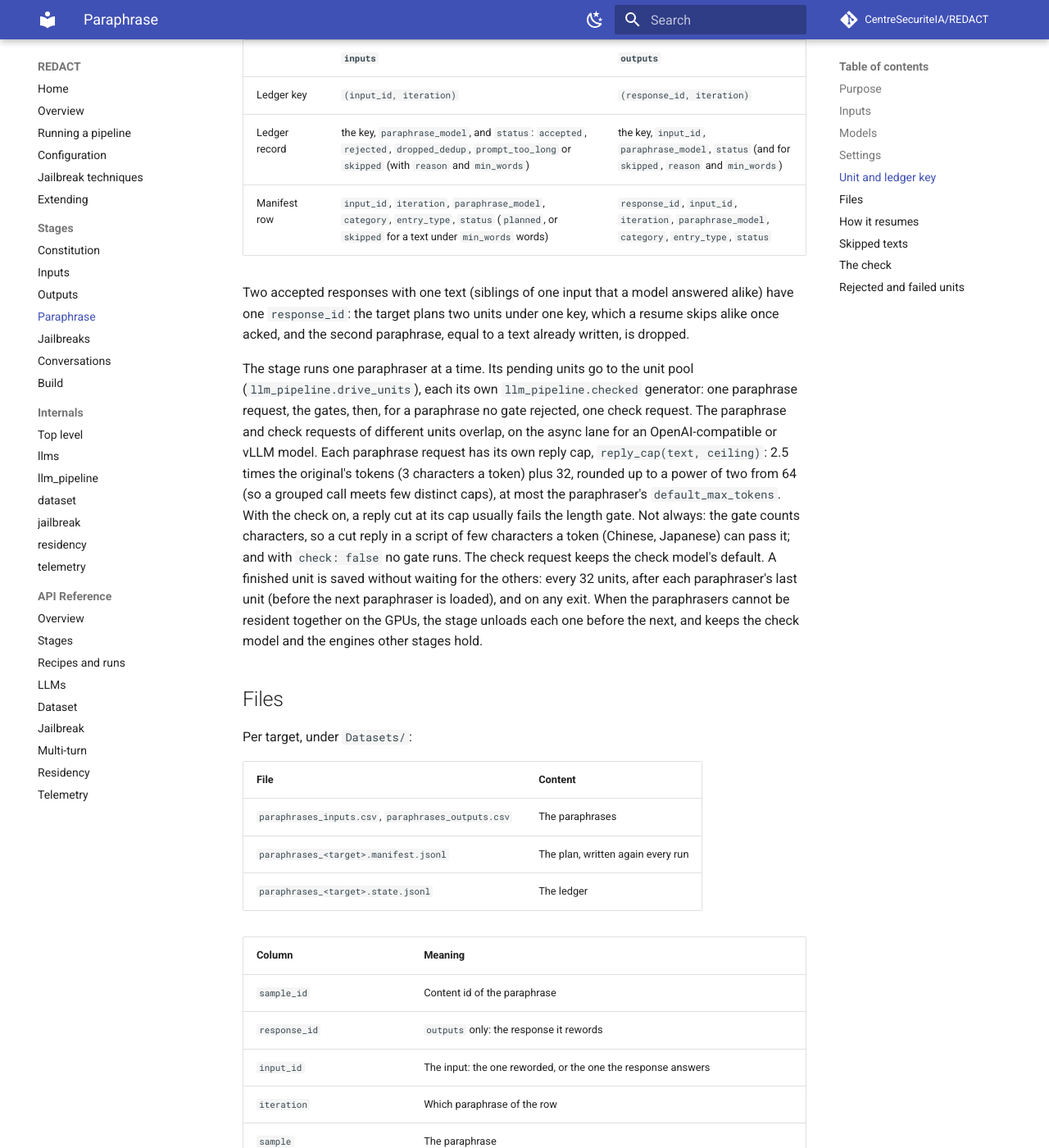
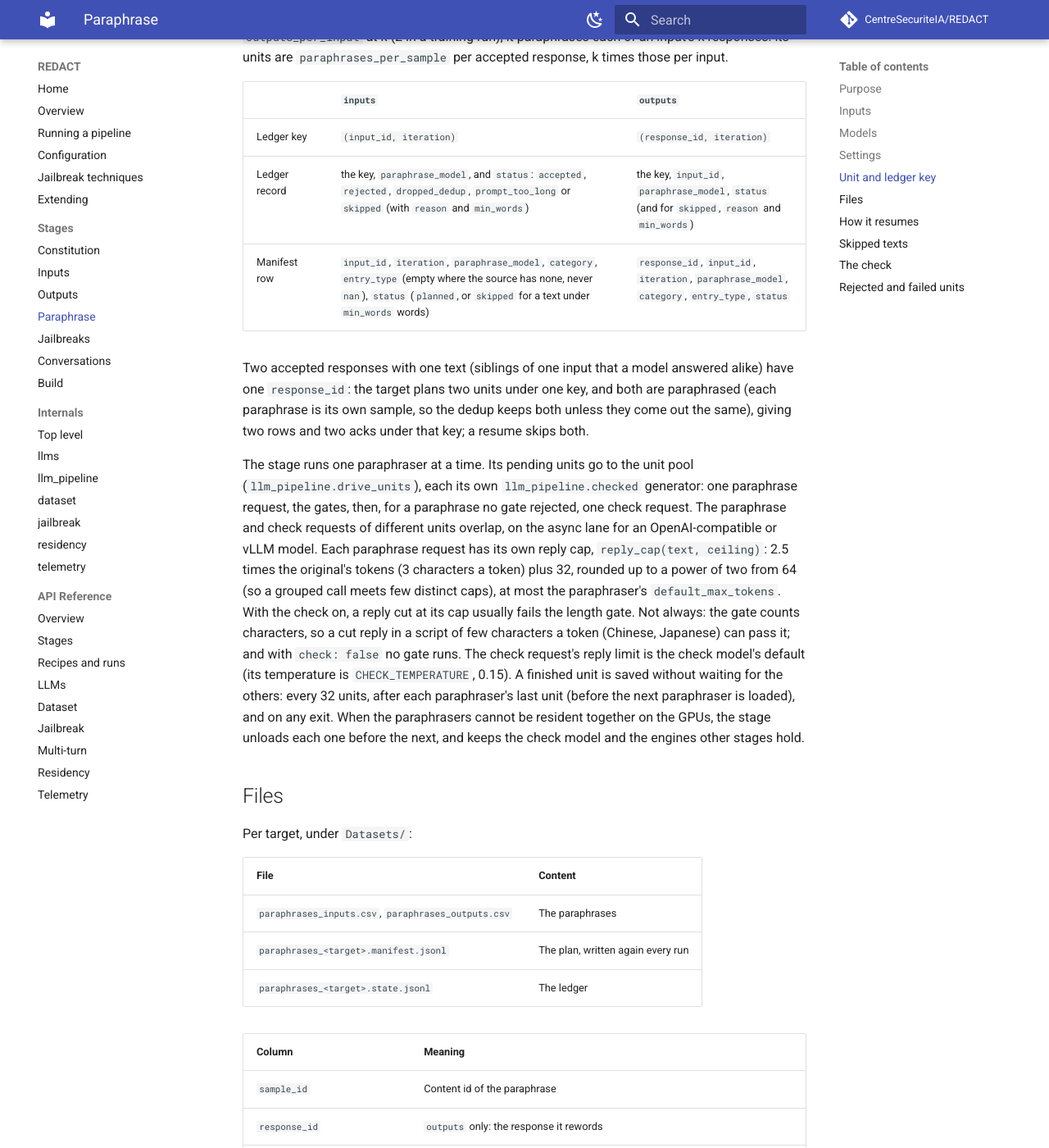
Before and after one commit to CentreSecuriteIA/REDACT, an MkDocs documentation site: the page built from docs/stages/paraphrase.md, in a window 1280 px wide and 1400 px high, scrolled down 2515 px. Shown: the whole window at 82% size. Built offline with MkDocs 1.6.1 and Material for MkDocs 9.7.7, drawn with Linux system fonts in a browser that asks for light colours; comment, search, counter and statistics services are not loaded; some of the changed text lies outside the part shown.

Commit message:
Write a missing paraphrase category as empty and check the pool first
- A source row with no category or entry type, in a frame passed in, was
  written as the text "nan" in its paraphrase rows and manifest (str() of
  the cell). The units now read both columns as the label columns are
  read: empty where the source has none.
- An unregistered paraphraser got past check_paraphrase_prompt, which
  returns silently for it, and its client is built lazily, so a fresh run
  cleared the target and acked its skips before the KeyError. The front
  now resolves every pool model (get_model_config) before anything runs.
- "Round-robin" in the front's docstring and _assign_paraphraser: the pick
  is a seeded hash of the unit's id and iteration, as paraphrase.md says.
- paraphrase.md: two responses with one response_id are both paraphrased,
  two rows and two acks under one key (it said the second was dropped);
  the check request's reply limit, not its temperature (0.15), is the check
  model's default; a training run's fragment share is 0.19, about one input
  in five, under log weighting (0.15 at the table's weights).

Tests: a frame with a missing category and entry type writes them empty in
the rows and the manifest; an unregistered paraphraser with resume=False
raises and leaves the earlier file as it was. Both fail without the change.

Co-Authored-By: Claude Opus 5.5 <noreply@anthropic.com>

```diff
--- a/docs/stages/paraphrase.md
+++ b/docs/stages/paraphrase.md
@@ -72,7 +72,8 @@ WARNING says so when the packaged prompt it replaces has one; remove the key
 to run another wording.
 
 `paraphraser` may name one model, or `"distribution"` for every model with
-the `paraphraser` role. With several, each unit goes to one of them, picked
+the `paraphraser` role. Each must be registered: an unregistered one stops
+the front, with a `KeyError`, before a fresh run clears anything. With several, each unit goes to one of them, picked
 from a hash of `(seed, id, iteration)`, the id being the unit's: `input_id`
 for the inputs, `response_id` for the outputs. The front warns when the check
 model is also a paraphraser, and when `paraphrases_per_sample` is above 1
@@ -103,12 +104,13 @@ training run), it paraphrases each of an input's k responses: its units are
 |---|---|---|
 | Ledger key | `(input_id, iteration)` | `(response_id, iteration)` |
 | Ledger record | the key, `paraphrase_model`, and `status`: `accepted`, `rejected`, `dropped_dedup`, `prompt_too_long` or `skipped` (with `reason` and `min_words`) | the key, `input_id`, `paraphrase_model`, `status` (and for `skipped`, `reason` and `min_words`) |
-| Manifest row | `input_id`, `iteration`, `paraphrase_model`, `category`, `entry_type`, `status` (`planned`, or `skipped` for a text under `min_words` words) | `response_id`, `input_id`, `iteration`, `paraphrase_model`, `category`, `entry_type`, `status` |
+| Manifest row | `input_id`, `iteration`, `paraphrase_model`, `category`, `entry_type` (empty where the source has none, never `nan`), `status` (`planned`, or `skipped` for a text under `min_words` words) | `response_id`, `input_id`, `iteration`, `paraphrase_model`, `category`, `entry_type`, `status` |
 
 Two accepted responses with one text (siblings of one input that a model
 answered alike) have one `response_id`: the target plans two units under
-one key, which a resume skips alike once acked, and the second paraphrase,
-equal to a text already written, is dropped.
+one key, and both are paraphrased (each paraphrase is its own sample, so
+the dedup keeps both unless they come out the same), giving two rows and
+two acks under that key; a resume skips both.
 
 The stage runs one paraphraser at a time. Its pending units go to the unit
 pool (`llm_pipeline.drive_units`), each its own `llm_pipeline.checked`
@@ -121,8 +123,9 @@ a power of two from 64 (so a grouped call meets few distinct caps), at most
 the paraphraser's `default_max_tokens`. With the check on, a reply cut at its
 cap usually fails the length gate. Not always: the gate counts characters, so
 a cut reply in a script of few characters a token (Chinese, Japanese) can
-pass it; and with `check: false` no gate runs. The check request keeps the
-check model's default. A finished unit is saved without waiting for the
+pass it; and with `check: false` no gate runs. The check request's reply
+limit is the check model's default (its temperature is `CHECK_TEMPERATURE`,
+0.15). A finished unit is saved without waiting for the
 others: every 32 units, after each paraphraser's last unit (before the next
 paraphraser is loaded), and on any exit. When the paraphrasers cannot be resident together on the GPUs, the
 stage unloads each one before the next, and keeps the check model and the
@@ -198,8 +201,10 @@ row; the manifest marks it `skipped` too, on a resume as its ack says. Below 12
 paraphraser read a text as a headline and wrote a post under it (on the
 benign test, 0 to 50% of its rewrites of 4 to 11 words were good, against
 92% at 12 to 15 words), and every input under 12 words was a fragment. In a
-default training run that is about one input in six, the `fragment` length
-value. `min_words: 0` paraphrases every text.
+default training run that is about one input in five, the `fragment`
+length value (0.19 with the training type's log weighting; 0.15, one in
+six or seven, at the table's weights). `min_words: 0` paraphrases every
+text.
 
 The run record counts the skipped units per reason, over the targets the run
 named: `counts.skipped`, as `{"short": n}`; a run that skipped none has no
```
Also changed, not shown: CLAUDE.md (+1 -1 lines), 3 other files.
